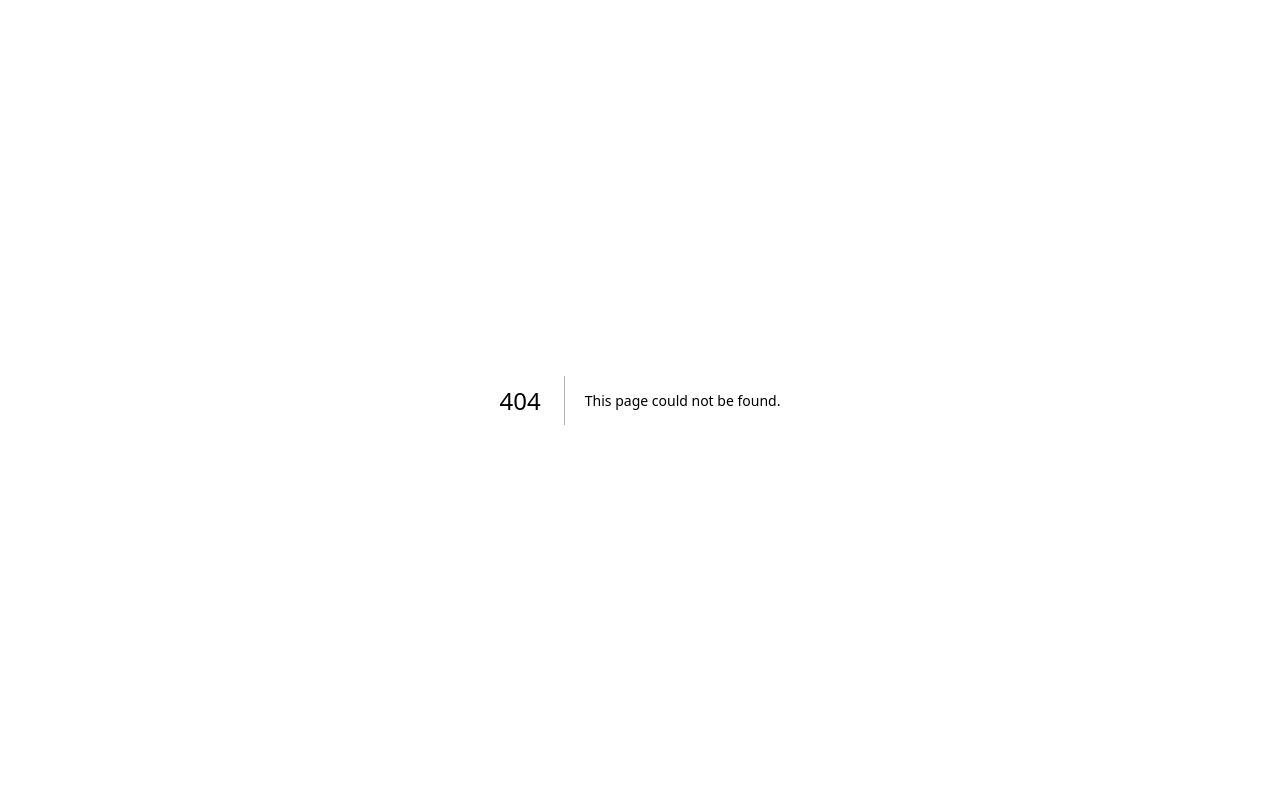
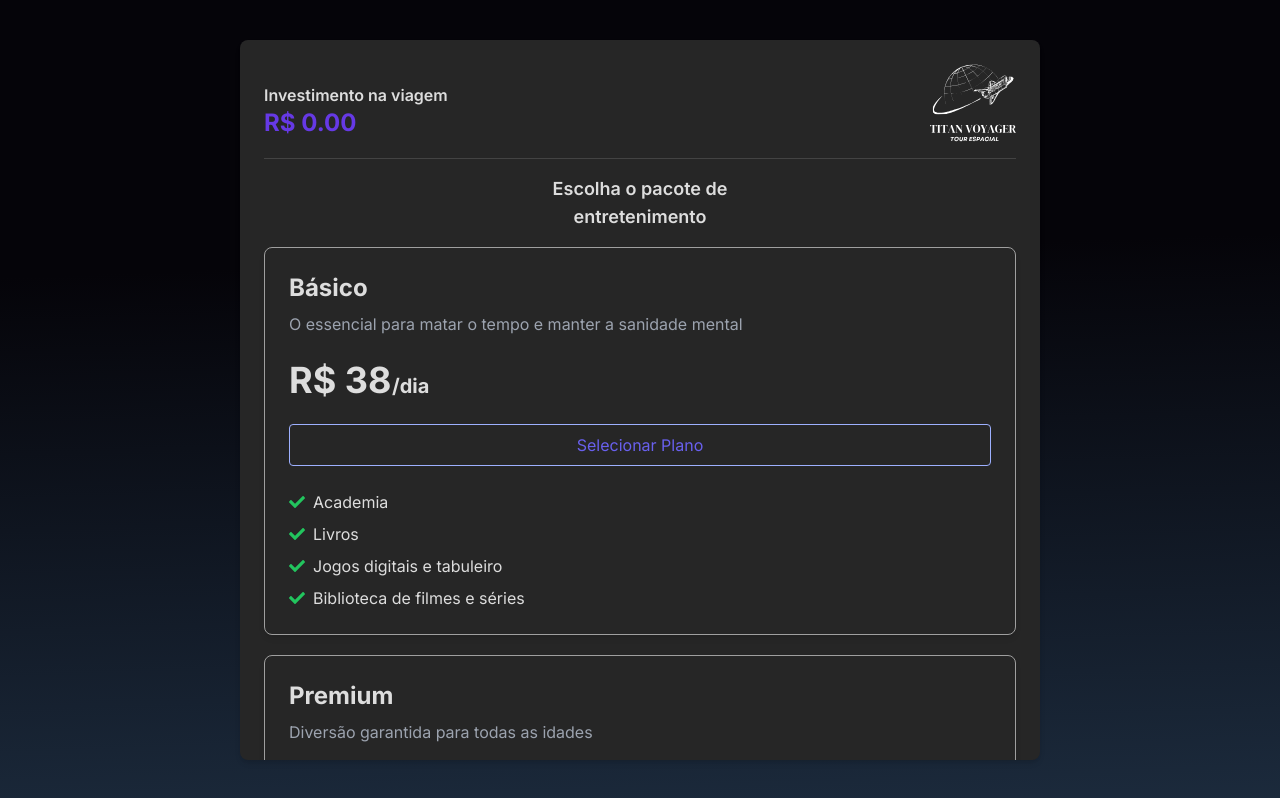
Before and after one commit to eriquyjhordan/titan-voyage, a Next.js app: page /select-entertainment in a window 1280 px wide. Before the commit this address had no page. Built offline with nearby package versions, Linux system fonts and the light colour scheme.

Commit message:
feat: add context

```diff
--- a/src/app/layout.tsx
+++ b/src/app/layout.tsx
@@ -1,6 +1,7 @@
 import type { Metadata } from "next";
 import { Inter } from "next/font/google";
 import "./globals.css";
+import { OrderProvider } from "@/context/order";
 
 const inter = Inter({ subsets: ["latin"] });
 
@@ -16,7 +17,11 @@ export default function RootLayout({
 }>) {
   return (
     <html lang="pt-br">
-      <body className={inter.className}>{children}</body>
+      <body className={inter.className}>
+        <OrderProvider>
+          {children}
+        </OrderProvider>
+      </body>
     </html>
   );
 }
--- a/src/app/page.tsx
+++ b/src/app/page.tsx
@@ -1,26 +1,26 @@
 "use client";
-import { useEffect, useState } from "react";
+import { useContext, useEffect, useState } from "react";
 import Button from "@/components/Button";
 import Header from "@/components/Header";
 import Input from "@/components/Input";
 import Select from "@/components/Select";
 import Modal from "@/components/modal";
 import { useRouter } from "next/navigation";
+import { OrderContext } from "@/context/order";
 
 export default function Home() {
   const router = useRouter();
-  const [name, setName] = useState<string>('');
-  const [gender, setGender] = useState('');
-  const [birthDate, setBirthDate] = useState('');
+  const context = useContext(OrderContext);
+  const { name, setName, gender, setGender, birthday, setBirthday, weight, setWeight } = context;
+
   const [disable, setDisable] = useState<boolean>(true);
-  const [weight, setWeight] = useState<number>();
 
   const [nameError, setNameError] = useState<string>('');
-  const [birthDateError, setBirthDateError] = useState<string>('');
+  const [birthdayError, setBirthdayError] = useState<string>('');
   const [genderError, setGenderError] = useState<string>('');
   const [weightError, setWeightError] = useState<string>('');
 
-  function handleBirthDateChange(e: React.ChangeEvent<HTMLInputElement>) {
+  function handleBirthdayChange(e: React.ChangeEvent<HTMLInputElement>) {
     const value = e.target.value;
     const date = value.replace(/\D/g, '').slice(0, 8);
     let dateArray = date.split('');
@@ -31,7 +31,7 @@ export default function Home() {
       dateArray.splice(5, 0, '/');
     }
     const formattedDate = dateArray.join('');
-    setBirthDate(formattedDate);
+    setBirthday(formattedDate);
   }
 
   function isValidDate(dateString: string): boolean {
@@ -47,8 +47,8 @@ export default function Home() {
     setNameError(hasFirstNameAndLastName ? '' : 'Por favor, insira seu nome completo.');
   }
 
-  function validateBirthDate() {
-    setBirthDateError(isValidDate(birthDate) ? '' : 'Data de nascimento inválida.');
+  function validateBirthday() {
+    setBirthdayError(isValidDate(birthday) ? '' : 'Data de nascimento inválida.');
   }
 
   function validateGender() {
@@ -66,9 +66,9 @@ export default function Home() {
 
   useEffect(() => {
     const hasFirstNameAndLastName = name.trim().split(' ').length >= 2;
-    const isFormValid = hasFirstNameAndLastName && isValidDate(birthDate) && gender !== '' && weight && weight > 0;
+    const isFormValid = hasFirstNameAndLastName && isValidDate(birthday) && gender !== '' && weight && weight > 0;
     setDisable(!isFormValid);
-  }, [name, birthDate, gender, weight]);
+  }, [name, birthday, gender, weight]);
 
   return (
     <Modal>
@@ -86,12 +86,12 @@ export default function Home() {
         <Input
           label="Data de nascimento"
           placeholder="dd/mm/yyyy"
-          onChange={handleBirthDateChange}
-          value={birthDate}
+          onChange={handleBirthdayChange}
+          value={birthday}
           type="tel"
-          onBlur={validateBirthDate}
+          onBlur={validateBirthday}
         />
-        {birthDateError && <span className="text-red-500 text-sm">{birthDateError}</span>}
+        {birthdayError && <span className="text-red-500 text-sm">{birthdayError}</span>}
 
         <Select
           label="Gênero"
--- a/src/app/select-destination/page.tsx
+++ b/src/app/select-destination/page.tsx
@@ -3,21 +3,35 @@ import Button from "@/components/Button";
 import DestinationCard from "@/components/DestinationCard";
 import Header from "@/components/Header";
 import Modal from "@/components/modal";
-import { useState } from "react";
+import { OrderContext } from "@/context/order";
+import { useContext, useState } from "react";
+import { useRouter } from "next/navigation";
 
 export default function SelectDestination() {
+  const router = useRouter();
   const [titanChecked, setTitanChecked] = useState<boolean>(false)
   const [luaChecked, setLuaChecked] = useState<boolean>(false)
+  const { setDestination, setPrice } = useContext(OrderContext)
 
   function handleChangeDestination(destination: string) {
     if (destination === "titan") {
       setTitanChecked(!titanChecked)
       setLuaChecked(false)
+      setDestination("titan")
+      setPrice("R$ 3.2B")
     } else {
       setLuaChecked(!luaChecked)
       setTitanChecked(false)
+      setDestination("lua")
+      setPrice("R$ 1.15M")
     }
   }
+
+  function handleContinue(e: React.MouseEvent<HTMLButtonElement>) {
+    e.preventDefault();
+    router.push('/select-entertainment');
+  }
+
   return (
     <Modal>
       <Header
@@ -44,7 +58,7 @@ export default function SelectDestination() {
           exploration="Tour pela base de lançamento"
           price="1.15M"
         />
-        <Button title="Continuar" />
+        <Button title="Continuar" disabled={!luaChecked && !titanChecked} onClick={handleContinue} />
       </div>
     </Modal>
   )
--- /dev/null
+++ b/src/app/select-entertainment/page.tsx
@@ -0,0 +1,77 @@
+"use client"
+import Button from "@/components/Button";
+import Header from "@/components/Header";
+import PlanCard from "@/components/PlanCard";
+import Modal from "@/components/modal";
+import { OrderContext } from "@/context/order";
+import { useContext, useState } from "react";
+
+export default function SelectEntertainment() {
+  const { price, setPrice, destination, parsePrice, formatPrice } = useContext(OrderContext);
+  const [selectedPlan, setSelectedPlan] = useState<string>("");
+
+  const handleSelectPlan = (plan: string) => {
+    const dailyPrice = plan === "Básico" ? "R$ 38" : "R$ 68.50";
+    const dailyPriceValue = parsePrice(dailyPrice);
+    const days = destination.toLowerCase() === "titan" ? 14 * 365 : 6;
+    const totalPrice = dailyPriceValue * days;
+
+    setPrice((prevPrice) => {
+      let prevPriceValue = parsePrice(prevPrice);
+
+      if (selectedPlan && selectedPlan !== plan) {
+        const previousPlanPrice = selectedPlan === 'Básico' ? "R$ 38" : "R$ 68.50";
+        const previousPlanValue = parsePrice(previousPlanPrice);
+        const previousTotalPrice = previousPlanValue * days;
+        prevPriceValue -= previousTotalPrice;
+      }
+
+      if (selectedPlan === plan) {
+        return prevPrice;
+      }
+
+      const newPriceValue = prevPriceValue + totalPrice;
+      return formatPrice(newPriceValue);
+    });
+
+    setSelectedPlan(plan);
+  };
+
+  return (
+    <Modal>
+      <Header
+        title="Escolha o pacote de entretenimento"
+        price={price}
+      />
+      <div className="flex flex-col gap-5">
+        <PlanCard
+          title="Básico"
+          description="O essencial para matar o tempo e manter a sanidade mental"
+          price="R$ 38"
+          features={[
+            "Academia",
+            "Livros",
+            "Jogos digitais e tabuleiro",
+            "Biblioteca de filmes e séries"
+          ]}
+          isChecked={selectedPlan === "Básico"}
+          onSelect={() => handleSelectPlan("Básico")}
+        />
+        <PlanCard
+          title="Premium"
+          description="Diversão garantida para todas as idades"
+          price="R$ 68.50"
+          features={[
+            "Cassinos",
+            "Show futurísticos",
+            "Jogos de realidade virtual",
+            "Simuladores de esportes",
+          ]}
+          isChecked={selectedPlan === "Premium"}
+          onSelect={() => handleSelectPlan("Premium")}
+        />
+        <Button title="Continuar" disabled={selectedPlan === "" }  />
+      </div>
+    </Modal>
+  );
+}
--- a/src/components/Header.tsx
+++ b/src/components/Header.tsx
@@ -2,15 +2,17 @@ import Image from "next/image";
 
 interface HeaderProps {
   title?: string;
+  price?: string;
 }
 
-export default function Header({ title = 'Informações pessoais' }: HeaderProps) {
+export default function Header({ title = 'Informações pessoais', price }: HeaderProps) {
   return (
     <div>
       <div className="flex justify-between items-center gap-2">
         <div className="">
-          <h2 className="text-white text-base font-semibold">Personalize sua Viagem</h2>
-          <p className="text-gray-400 text-sm">Uma experiência inesquecível</p>
+          <h2 className="text-white text-base font-semibold">{price ? 'Investimento na viagem' : 'Personalize sua Viagem' }</h2>
+          {!price && <p className="text-gray-400 text-sm">Uma experiência inesquecível</p>}
+          {price && <p className="text-2xl font-bold text-[#6639E5]">{price}</p>}
         </div>
         <div className="flex justify-center mb-4">
           <Image src="/titan-logo.svg" alt="Titan Voyager" width={86} height={77} />
@@ -18,7 +20,7 @@ export default function Header({ title = 'Informações pessoais' }: HeaderProps
       </div>
       <hr className="border-neutral-900 mb-4" />
       <div className="mb-4">
-        <h3 className="text-white text-center text-lg font-semibold">{title}</h3>
+        <h3 className="text-white text-center text-lg font-semibold max-w-[200px] mx-auto ">{title}</h3>
       </div>
     </div>
   )
--- /dev/null
+++ b/src/components/PlanCard.tsx
@@ -0,0 +1,41 @@
+import React from 'react';
+import { FaCheck } from 'react-icons/fa';
+
+interface PlanCardProps  {
+  title: string;
+  description: string;
+  price: string;
+  features: string[];
+  isChecked: boolean;
+  onSelect?: () => void;
+}
+
+const PlanCard: React.FC<PlanCardProps> = ({ title, description, price, features, isChecked, onSelect }) => {
+  const buttonStyle = isChecked
+    ? "w-full py-2 mb-4 border border-[#9DB0FF] bg-[#6960EE] text-white rounded"
+    : "w-full py-2 mb-4 border border-[#9DB0FF] text-[#6960EE] rounded";
+
+  const buttonText = isChecked ? "Plano Selecionado" : "Selecionar Plano";
+
+  return (
+    <div className="flex flex-col gap-2 w-full rounded-lg shadow-md p-6 text-white border border-neutral-100">
+      <h2 className="text-2xl font-bold">{title}</h2>
+      <p className="text-gray-400 mb-4">{description}</p>
+      <div className="text-4xl font-bold mb-4">
+        {price} <span className="text-xl -ml-2">/dia</span>
+      </div>
+      <button className={buttonStyle} onClick={onSelect}>
+        {buttonText}
+      </button>
+      <ul className="space-y-2">
+        {features.map((feature, index) => (
+          <li key={index} className="flex items-center">
+            <FaCheck size={16} className="mr-2 text-green-500" /> {feature}
+          </li>
+        ))}
+      </ul>
+    </div>
+  );
+};
+
+export default PlanCard;
--- a/src/components/modal.tsx
+++ b/src/components/modal.tsx
@@ -2,13 +2,25 @@ import React from 'react';
 
 interface ModalProps {
   children: React.ReactNode;
+  imageUrl?: string;
 }
 
-const Modal = ({ children }: ModalProps) => {
+const Modal = ({ children, imageUrl }: ModalProps) => {
   return (
     <div className="fixed inset-0 bg-background-gradient flex items-center justify-center">
-      <div className="bg-neutral-800 p-6 rounded-lg w-[90%] h-[90%] max-w-[800px] max-h-[90vh] overflow-y-auto shadow-md">
-        {children}
+      <div className="bg-neutral-800 rounded-lg w-[90%] h-[95%] max-w-[800px] max-h-[90vh] overflow-y-auto shadow-md flex flex-col">
+        {imageUrl && (
+          <div className="w-full h-[25%]">
+            <img
+              src={imageUrl}
+              alt="Top Image"
+              className="w-full h-full object-cover rounded-t-lg"
+            />
+          </div>
+        )}
+        <div className="flex-1 p-6 overflow-y-auto">
+          {children}
+        </div>
       </div>
     </div>
   );
--- /dev/null
+++ b/src/context/order.tsx
@@ -0,0 +1,81 @@
+"use client"
+import { createContext, useState, ReactNode } from "react";
+
+interface OrderContextData {
+  children: ReactNode;
+}
+
+interface OrderContextValue {
+  name: string;
+  setName: React.Dispatch<React.SetStateAction<string>>;
+  birthday: string;
+  setBirthday: React.Dispatch<React.SetStateAction<string>>;
+  gender: string;
+  setGender: React.Dispatch<React.SetStateAction<string>>;
+  weight: number | undefined;
+  setWeight: React.Dispatch<React.SetStateAction<number | undefined>>;
+  destination: string;
+  setDestination: React.Dispatch<React.SetStateAction<string>>;
+  price: string;
+  setPrice: React.Dispatch<React.SetStateAction<string>>;
+  parsePrice: (price: string) => number;
+  formatPrice: (value: number) => string;
+}
+
+const OrderContext = createContext<OrderContextValue>({} as OrderContextValue);
+
+const OrderProvider = ({ children }: OrderContextData) => {
+  const [name, setName] = useState<string>("");
+  const [birthday, setBirthday] = useState<string>("");
+  const [gender, setGender] = useState<string>("");
+  const [weight, setWeight] = useState<number | undefined>(undefined);
+  const [destination, setDestination] = useState<string>("");
+  const [price, setPrice] = useState<string>("R$ 0.00");
+
+  function parsePrice(price: string): number {
+    const units: { [key: string]: number } = { 'K': 1e3, 'M': 1e6, 'B': 1e9 };
+    const match = price.match(/R\$\s*(\d+(?:\.\d+)?)([KMB]?)/);
+    if (match) {
+      const value = parseFloat(match[1]);
+      const unit = match[2] || '';
+      return value * (units[unit] || 1);
+    }
+    return 0;
+  }
+
+  function formatPrice(value: number): string {
+    const units = ['K', 'M', 'B'];
+    for (let i = units.length - 1; i >= 0; i--) {
+      const unitValue = Math.pow(10, (i + 1) * 3);
+      if (value >= unitValue) {
+        return `R$ ${(value / unitValue).toFixed(2)}${units[i]}`;
+      }
+    }
+    return `R$ ${value.toFixed(2)}`;
+  }
+
+  const value: OrderContextValue = {
+    name,
+    setName,
+    birthday,
+    setBirthday,
+    gender,
+    setGender,
+    weight,
+    setWeight,
+    destination,
+    setDestination,
+    price,
+    setPrice,
+    parsePrice,
+    formatPrice,
+  };
+
+  return (
+    <OrderContext.Provider value={value}>
+      {children}
+    </OrderContext.Provider>
+  );
+};
+
+export { OrderProvider, OrderContext };
```
